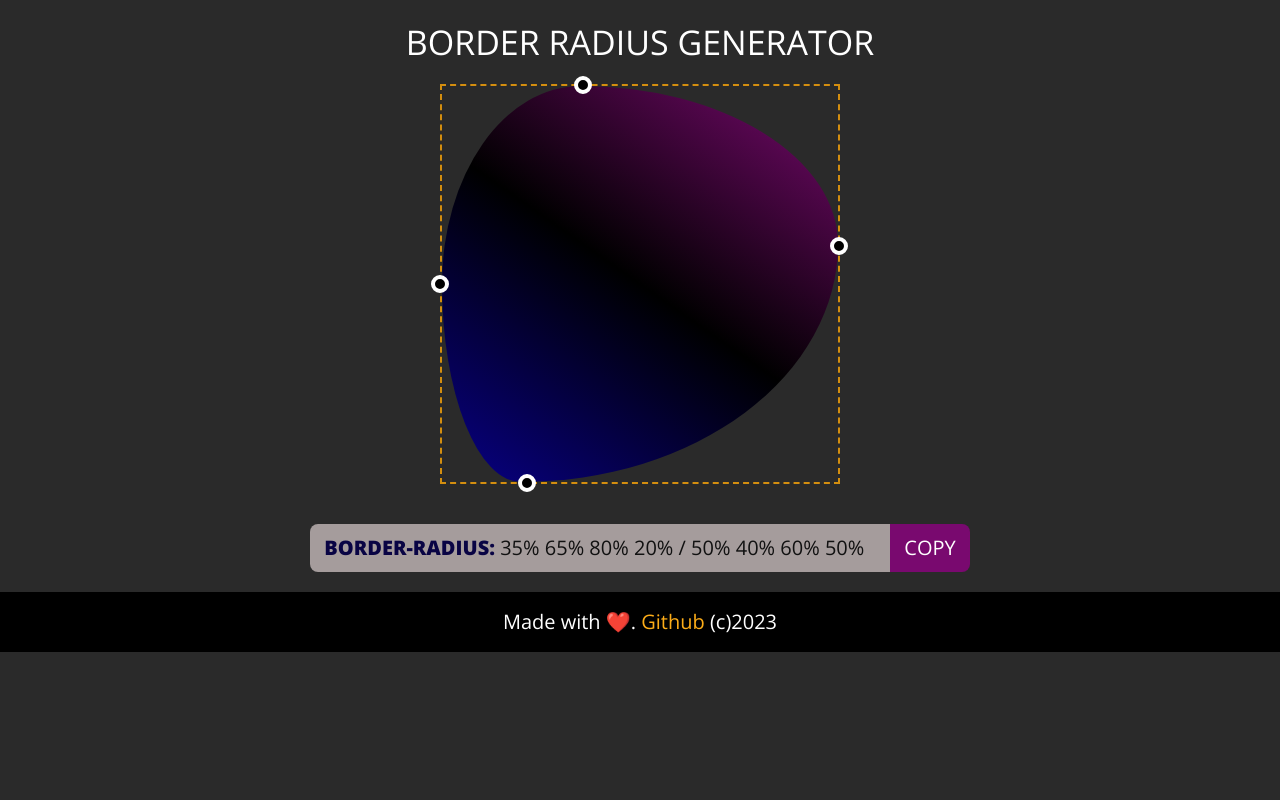
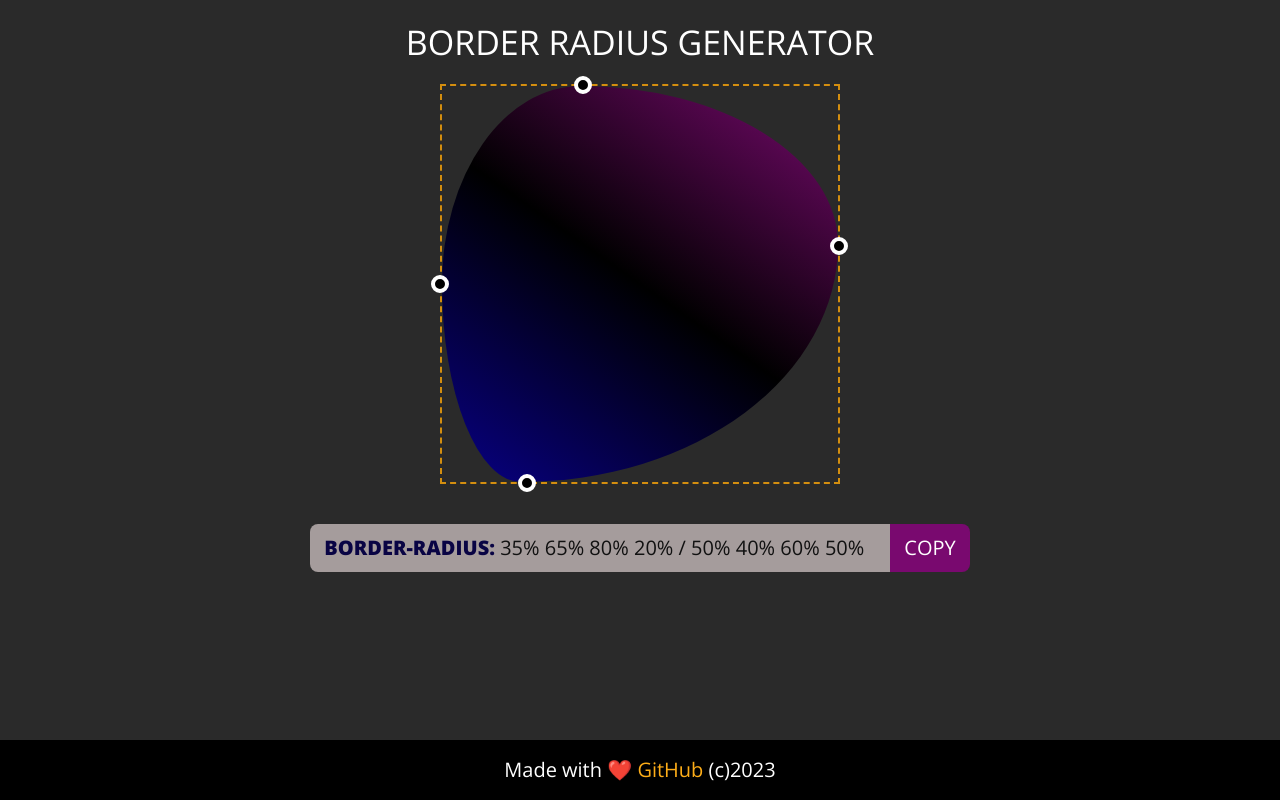
Before and after one commit to Grinch3214/border-radius-generator, a Vue app: page / in a window 1280 px wide. Built offline with nearby package versions, Linux system fonts and the light colour scheme.

Commit message:
fixed container and push footer

```diff
--- a/src/assets/styles/_global.scss
+++ b/src/assets/styles/_global.scss
@@ -9,7 +9,14 @@ body {
 .container {
 	max-width: 1200px;
 	margin: 0 auto;
+	display: flex;
+	flex-flow: column;
+	min-height: 100vh;
 }
+
+	main {
+		flex: 1;
+	}
 .title {
 	font-size: 3.4rem;
 	text-transform: uppercase;
--- a/src/components/FooterComponent.vue
+++ b/src/components/FooterComponent.vue
@@ -1,6 +1,6 @@
 <template>
 	<footer class="footer">
-		Made with ❤️.  <a :href="props.footer.link" target="_blank">Github</a> (c){{ props.footer.year }}
+		Made with ❤️  <a :href="props.footer.link" target="_blank">GitHub</a> (c){{ props.footer.year }}
 	</footer>
 </template>
 
```
